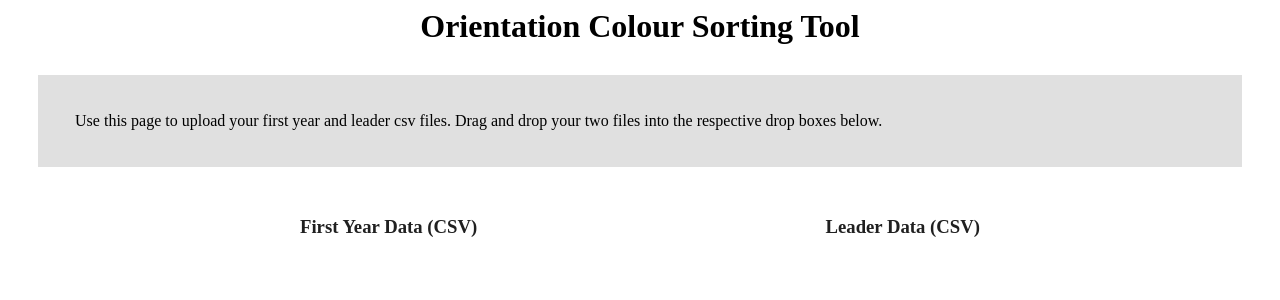
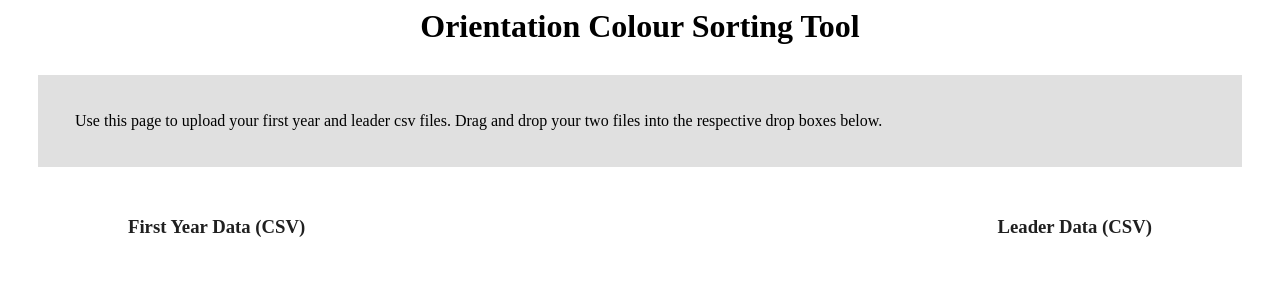
Before and after one commit to LexaMichaelides/colourTeams, a Flask app: page / in a window 1280 px wide. Shown: the top 300 px of the page. Run offline with Flask 2, Linux system fonts and the light colour scheme.

Commit message:
Fixed CSS Styles Page
I changes the spacing to be based on % of object sixe rather than pixels so that should sove the space problem. I also added in the rest of the css to the styles page.

```diff
--- a/templates/styles.css
+++ b/templates/styles.css
@@ -3,8 +3,6 @@ div.transbox {
 	margin: 30px;
 	background-color: #E0E0E0;
 	border: 1px solid #E0E0E0;
-	opacity: 1.0;
-	filter: alpha(opacity=60); /* For IE8 and earlier */
 }
 
 div.transbox p {
@@ -14,14 +12,24 @@ div.transbox p {
 
 div.first_year {
 	position: fixed;
-	text-align: center-left;
-	left: 300px;
+	text-align: left;
+	left: 10%;
 }
 
 div.leader{
 	position:fixed;
 	text-align: right;
-	right: 300px;
+	right: 10%
 }
 
-p {color: black}
+p {
+	color: black;
+	font-family:century gothic thin;
+}
+
+h1{font-family:century gothic thin}
+
+h3{
+	font-family:century gothic thin;
+	color: #202020;
+}
--- a/templates/upload.html
+++ b/templates/upload.html
@@ -2,24 +2,21 @@
 <html>
     <head>
 	<link rel="stylesheet" href="styles.css">
-
-
-
 	</head>
 
 	<center>
-		<h1><font face="century gothic thin">Orientation Colour Sorting Tool</font></h1>
+		<h1>Orientation Colour Sorting Tool</h1>
 	</center>
 
     <body>
 		<div class="transbox">
-			<p><font face="century gothic thin">Use this page to upload your first year and leader csv files. Drag and drop your two files into the respective drop boxes below.</font></p>
+			<p>Use this page to upload your first year and leader csv files. Drag and drop your two files into the respective drop boxes below.</p>
 		</div>
 		<div class ="first_year">
-			<h3><font face="century gothic thin" Color="#202020">First Year Data (CSV)</font></h3>
+			<h3>First Year Data (CSV)</h3>
 		</div>
 		<div class ="leader">
-			<h3><font face="century gothic thin" Color="#202020">Leader Data (CSV)</font></h3>
+			<h3>Leader Data (CSV)</h3>
 		</div>
     </body>
 </html>
```
